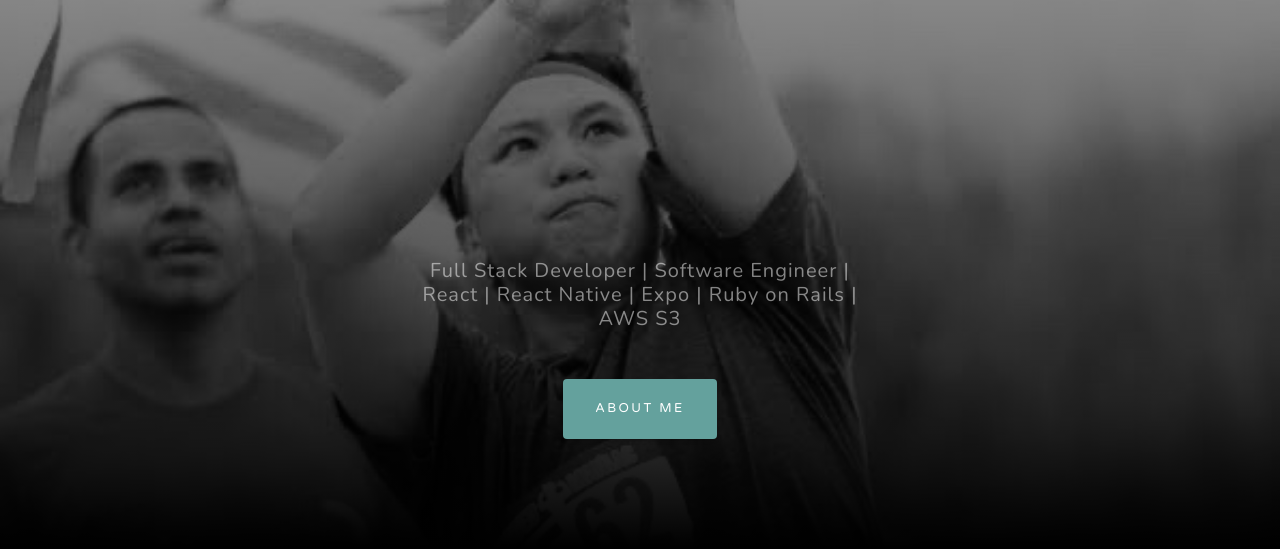
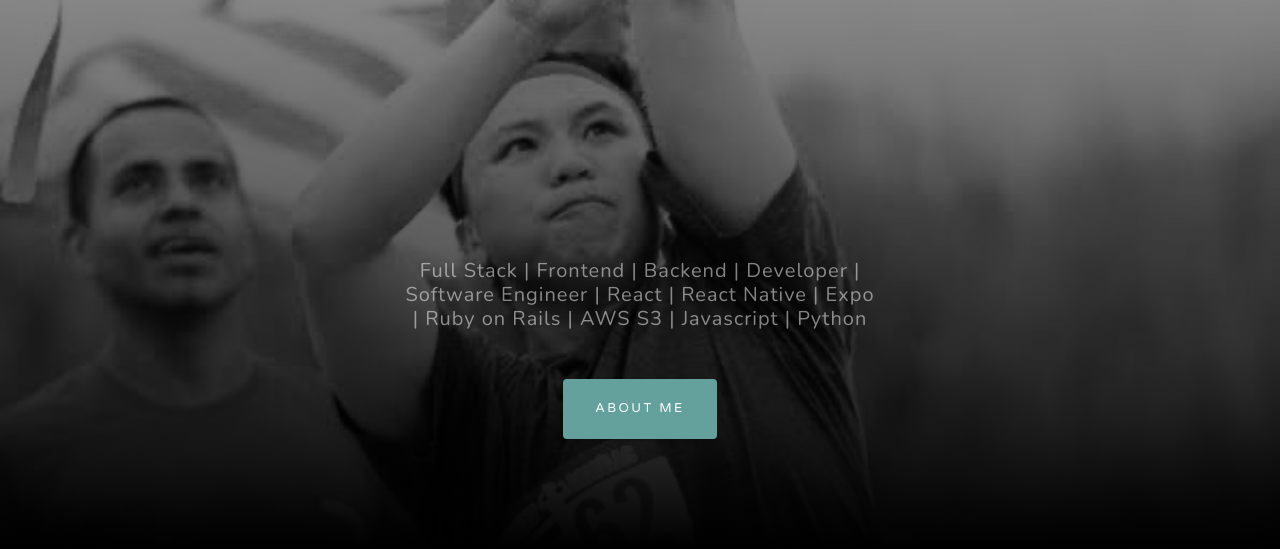
Before and after one commit to redazures/redazures.github.io, a plain HTML site: page index.html in a window 1280 px wide. Shown: the part 251-800 px from the top of the page. Drawn offline with nearby package versions, Linux system fonts and the light colour scheme; a script that the page names is missing.

Commit message:
updated line

```diff
--- a/index.html
+++ b/index.html
@@ -40,7 +40,7 @@
             <div class="container d-flex h-100 align-items-center">
                 <div class="mx-auto text-center">
                     <h1 class="mx-auto my-0 text-uppercase">James   Wu</h1><br><br><br><br><br><br><br><br><br><br><br><br>
-                    <h2 class="text-white-50 mx-auto mt-2 mb-5">Full Stack Developer | Software Engineer | React | React Native | Expo | Ruby on Rails | AWS S3</h2>
+                    <h2 class="text-white-50 mx-auto mt-2 mb-5">Full Stack | Frontend | Backend | Developer | Software Engineer | React | React Native | Expo | Ruby on Rails | AWS S3 | Javascript | Python</h2>
                     <a class="btn btn-primary js-scroll-trigger" href="#about">About Me</a>
                 </div>
             </div>
```
